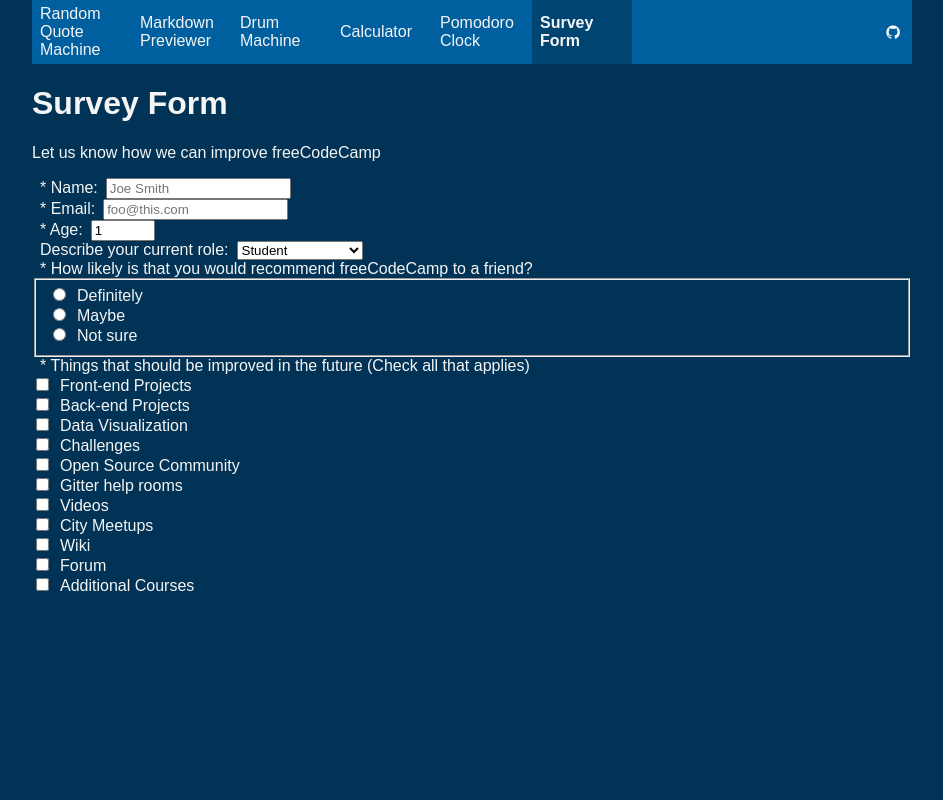
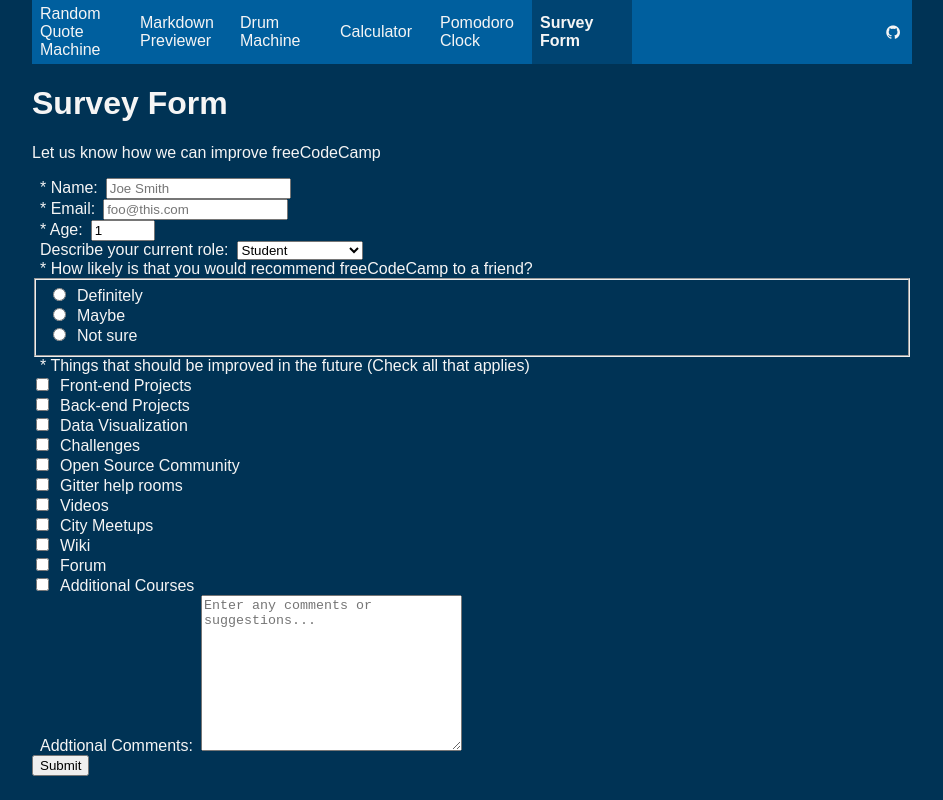
Before and after one commit to jbockerstette/react-freecodecamp-projects, a React (Create React App) app: page /survey-form in a window 1280 px wide. Shown: the whole page, without its empty margins (168-1111 px from the left). Built offline with nearby package versions, Linux system fonts and the light colour scheme; the HTML template or start-up script is replaced by a standard one.

Commit message:
All tests are passing but no styling so it looks like crap.

```diff
--- a/src/survey-form/SurveyForm.js
+++ b/src/survey-form/SurveyForm.js
@@ -120,9 +120,17 @@
 class SurveyForm extends Component {
   constructor(props) {
     super(props);
-    this.state = { name: '', email: '', number: 1, radio: '', cb: {} };
+    this.state = {
+      name: '',
+      email: '',
+      number: 1,
+      radio: '',
+      cb: {},
+      textarea: ''
+    };
     this.handleChange = this.handleChange.bind(this);
     this.handleCbChange = this.handleCbChange.bind(this);
+    this.handleSubmit = this.handleSubmit.bind(this);
   }
 
   handleChange(e) {
@@ -131,22 +139,22 @@
   }
 
   handleCbChange(e) {
-    console.log(this.state.cb);
-    const { name, value, checked } = e.target;
+    const { name, value } = e.target;
     this.setState(({ [name]: prev }) => {
-      const nextState = { ...prev, [value]: checked };
+      const nextState = { ...prev, [value]: !prev[value] };
       return { [name]: nextState };
     });
   }
 
+  handleSubmit(e) {}
+
   render() {
-    const { name, email, number, dropdown, radio, cb } = this.state;
-    console.log(cb);
+    const { name, email, number, dropdown, radio, cb, textarea } = this.state;
     return (
       <div>
         <h1 id="title">Survey Form</h1>
         <p id="description">Let us know how we can improve freeCodeCamp</p>
-        <form action="" id="survey-form">
+        <form onSubmit={this.handleSubmit} id="survey-form">
           <div>
             <label id="name-label" htmlFor="name">
               * Name:
@@ -244,7 +252,22 @@
                 </CheckBox>
               ))}
             </div>
+            <div>
+              <label htmlFor="textarea">Addtional Comments:</label>
+              <textarea
+                name="textarea"
+                id="textarea"
+                cols="30"
+                rows="10"
+                value={textarea}
+                placeholder="Enter any comments or suggestions..."
+                onChange={this.handleChange}
+              />
+            </div>
           </div>
+          <button id="submit" type="submit">
+            Submit
+          </button>
         </form>
       </div>
     );
```
Also changed, not shown: 1 other file (tests, documents, lock files or other folders).
